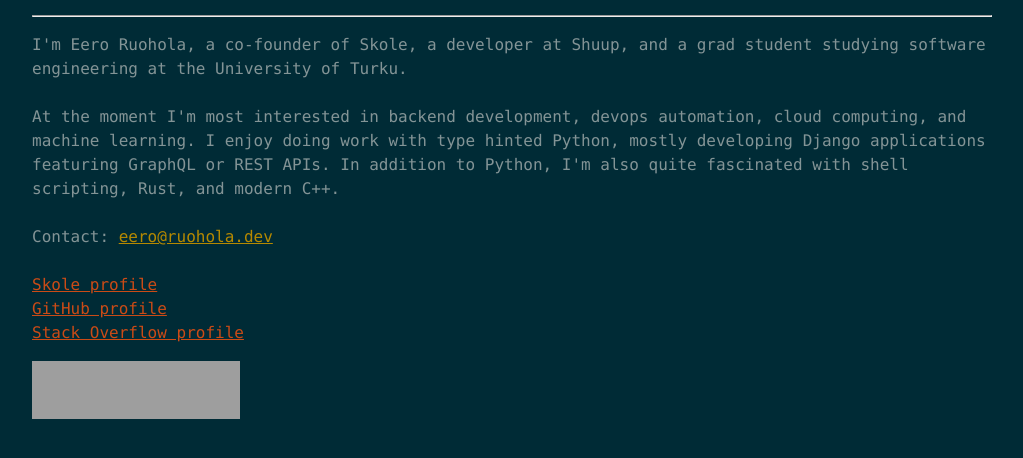
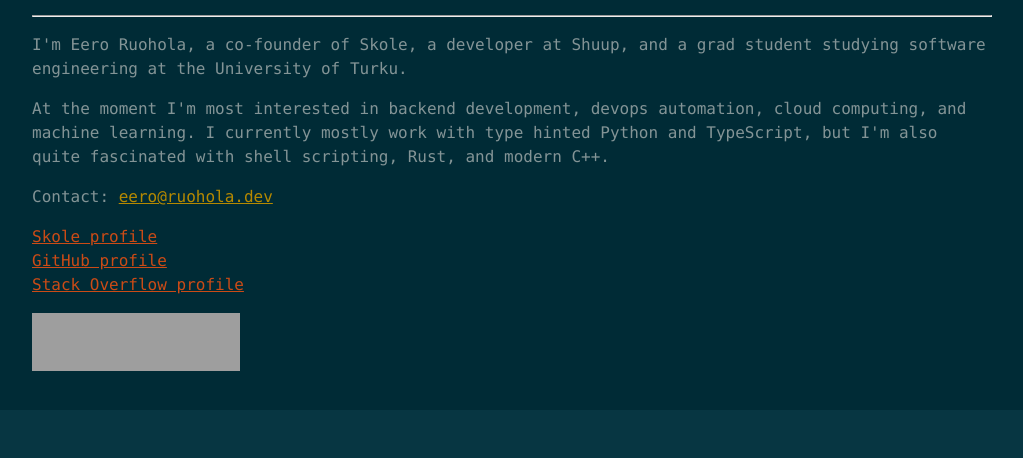
Before and after one commit to ruohola/ruohola.github.io, a plain HTML site: page index.html in a window 1280 px wide. Shown: the part 110-568 px from the top of the page, without its empty margins (128-1151 px from the left). Drawn offline with Linux system fonts and the light colour scheme; grey boxes are pictures that could not be loaded.

Commit message:
Improve the semantics and wording
Added information about TypeScript and removed Django specific stuff.

```diff
--- a/index.html
+++ b/index.html
@@ -2,9 +2,12 @@
 <html lang="en">
   <head>
     <title>ruohola</title>
-    <meta charset="UTF-8">
+    <meta charset="utf-8">
     <meta name="viewport" content="width=device-width, initial-scale=1">
-    <meta name="description" content="The homepage of Eero Ruohola - Co-Founder of Skole, Developer at Shuup, and Software Engineering Grad Student at the University of Turku">
+    <meta
+      name="description"
+      content="The homepage of Eero Ruohola - Co-Founder of Skole, Developer at Shuup, and Software Engineering Grad Student at the University of Turku"
+    >
     <link rel="stylesheet" href="style.css">
     <link rel="shortcut icon" type="image/x-icon" href="favicon.ico">
   </head>
@@ -13,16 +16,22 @@
       <h3>ruohola</h3>
       <hr>
       <p>
-        I'm Eero Ruohola, a co-founder of Skole,
-        a developer at Shuup, and a grad student studying software engineering at the University of Turku.<br><br>
-        At the moment I'm most interested in backend development, devops automation, cloud computing,
-        and machine learning. I enjoy doing work with type hinted Python, mostly developing Django applications
-        featuring GraphQL or REST APIs. In addition to Python, I'm also quite fascinated with shell scripting,
-        Rust, and modern C++.<br><br>
-        Contact: <a class="email" href="mailto:eero@ruohola.dev">eero@ruohola.dev</a><br><br>
+        I'm Eero Ruohola, a co-founder of Skole, a developer at Shuup, and a
+        grad student studying software engineering at the University of Turku.
+      </p>
+      <p>
+        At the moment I'm most interested in backend development, devops
+        automation, cloud computing, and machine learning. I currently mostly
+        work with type hinted Python and TypeScript, but I'm also quite
+        fascinated with shell scripting, Rust, and modern C++.
+      </p>
+      <p>
+        Contact: <a class="email" href="mailto:eero@ruohola.dev">eero@ruohola.dev</a>
+      </p>
+      <p>
         <a href="https://www.skoleapp.com/users/ruohola">Skole profile</a><br>
         <a href="https://github.com/ruohola">GitHub profile</a><br>
-        <a href="https://stackoverflow.com/users/9835872/ruohola">Stack Overflow profile</a><br>
+        <a href="https://stackoverflow.com/users/9835872/ruohola">Stack Overflow profile</a>
       </p>
       <a href="https://stackexchange.com/users/13634501/ruohola">
         <img src="https://stackexchange.com/users/flair/13634501.png?theme=dark" width="208" height="58"
```
